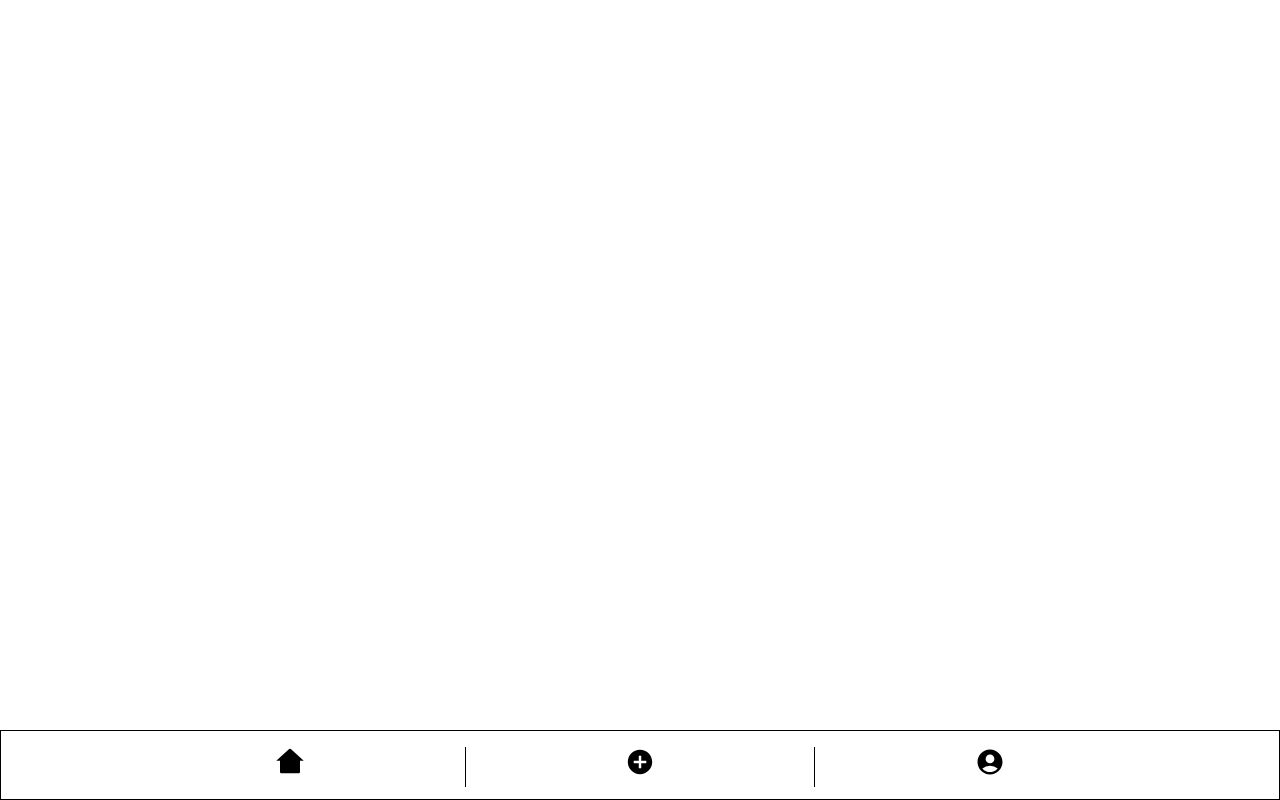
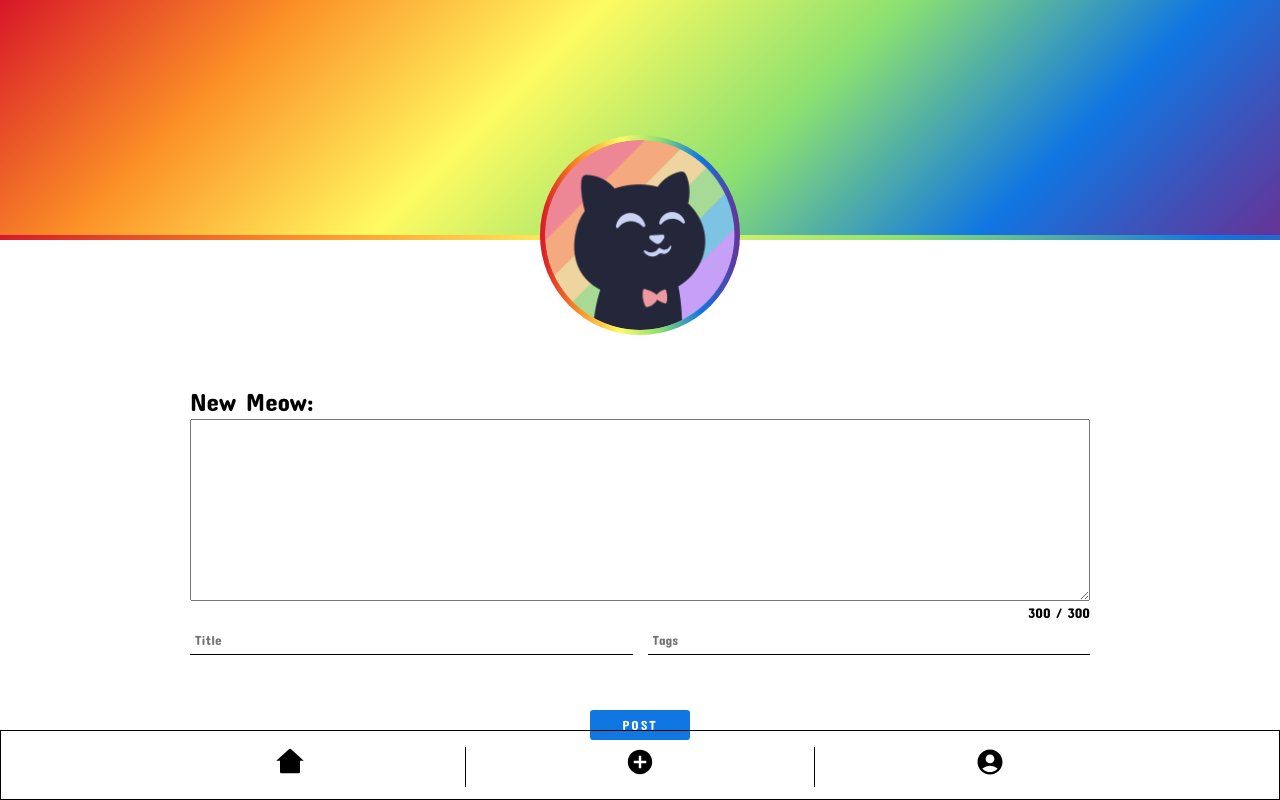
Before and after one commit to Meiti-021/react-social-media, a React (Vite) app: page / in a window 1280 px wide. Built offline with nearby package versions, Linux system fonts and the light colour scheme.

Commit message:
create new post page

```diff
--- a/src/App.jsx
+++ b/src/App.jsx
@@ -1,4 +1,5 @@
 import { Navbar } from "./navbar";
+import { Post } from "./post";
 import { Profile } from "./profile";
 
 function App() {
@@ -6,6 +7,7 @@ function App() {
     <>
       <Navbar />
       {/* <Profile /> */}
+      <Post />
     </>
   );
 }
--- /dev/null
+++ b/src/post.css
@@ -0,0 +1,109 @@
+.post {
+  font-family: "Concert One", cursive;
+}
+
+.post figure {
+  height: 30vh;
+  background-image: linear-gradient(
+    -45deg,
+    #673295,
+    #1076e2,
+    #8be071,
+    #fffb62,
+    #fc9127,
+    #d71729
+  );
+  background-size: cover;
+  background-position: center;
+  position: relative;
+  display: flex;
+  justify-content: center;
+  align-items: flex-end;
+  border-bottom: 5px solid transparent;
+  margin-bottom: 150px;
+}
+
+.post .post-image {
+  width: 200px;
+  height: 200px;
+  display: block;
+  object-fit: cover;
+  border-radius: 50%;
+  position: absolute;
+  bottom: -100px;
+  padding: 5px;
+  background-image: linear-gradient(
+    -90deg,
+    #673295,
+    #1076e2,
+    #8be071,
+    #fffb62,
+    #fc9127,
+    #d71729
+  );
+}
+
+.post-form {
+  display: flex;
+  flex-direction: column;
+  justify-content: center;
+  align-items: center;
+  width: 100%;
+  max-width: 1000px;
+  margin: 0 auto;
+}
+.post-form > * {
+  width: 90%;
+}
+
+#post-content {
+  margin-bottom: 15px;
+  margin-top: 5px;
+  font-family: "Montserrat", sans-serif;
+  padding: 10px;
+}
+
+.additional-content {
+  display: grid;
+  grid-template-columns: 1fr 1fr;
+  gap: 15px;
+  margin-bottom: 55px;
+}
+
+.additional-content input {
+  height: 30px;
+  padding: 5px;
+  border: none;
+  border-bottom: 1px solid black;
+  font-family: "Concert One", cursive;
+}
+
+.additional-content input:focus {
+  outline: none;
+}
+
+.post .post-btn {
+  width: 100px;
+  height: 30px;
+  background-color: #1076e2;
+  border: none;
+  color: none;
+  font-family: "Concert One", cursive;
+  color: #fff;
+  letter-spacing: 2px;
+  cursor: pointer;
+  border-radius: 3px;
+}
+
+.post .post-btn:hover {
+  background-color: #0b63c0;
+}
+
+.word-counter {
+  font-size: 14px;
+  text-align: right;
+  margin-top: -15px;
+}
+label {
+  font-size: 25px;
+}
--- /dev/null
+++ b/src/post.jsx
@@ -0,0 +1,65 @@
+import "./post.css";
+import meow from "./assets/meow.png";
+import { useState } from "react";
+import { useEffect } from "react";
+export const Post = () => {
+  const [formData, setFormData] = useState({
+    newMassage: "",
+    title: "",
+    tags: "",
+  });
+  const [limitNumber, setLimitNumber] = useState(300);
+  useEffect(() => {
+    const counter = 300 - formData.newMassage.length;
+    setLimitNumber(counter);
+  }, [formData.newMassage]);
+  const changeHandler = (event) => {
+    setFormData({
+      ...formData,
+      [event.target.dataset.type]: event.target.value,
+    });
+  };
+  return (
+    <>
+      <div className="post">
+        <figure>
+          <img src={meow} alt="" className="post-image" />
+        </figure>
+        <form action="#" className="post-form">
+          <label htmlFor="post-content">New Meow:</label>
+          <textarea
+            name="post-content"
+            id="post-content"
+            cols="30"
+            rows="10"
+            maxLength={300}
+            data-type="newMassage"
+            onChange={() => changeHandler(event)}
+            value={formData.newMassage}
+            required
+          ></textarea>
+          <p className="word-counter">{`${limitNumber}`} / 300</p>
+          <div className="additional-content">
+            <input
+              type="text"
+              placeholder="Title"
+              data-type="title"
+              onChange={() => changeHandler(event)}
+              value={formData.title}
+              required
+            />
+            <input
+              type="text"
+              placeholder="Tags"
+              data-type="tags"
+              onChange={() => changeHandler(event)}
+              value={formData.tags}
+              required
+            />
+          </div>
+          <button className="post-btn">POST</button>
+        </form>
+      </div>
+    </>
+  );
+};
```
Also changed, not shown: src/assets/meow.png (added).
